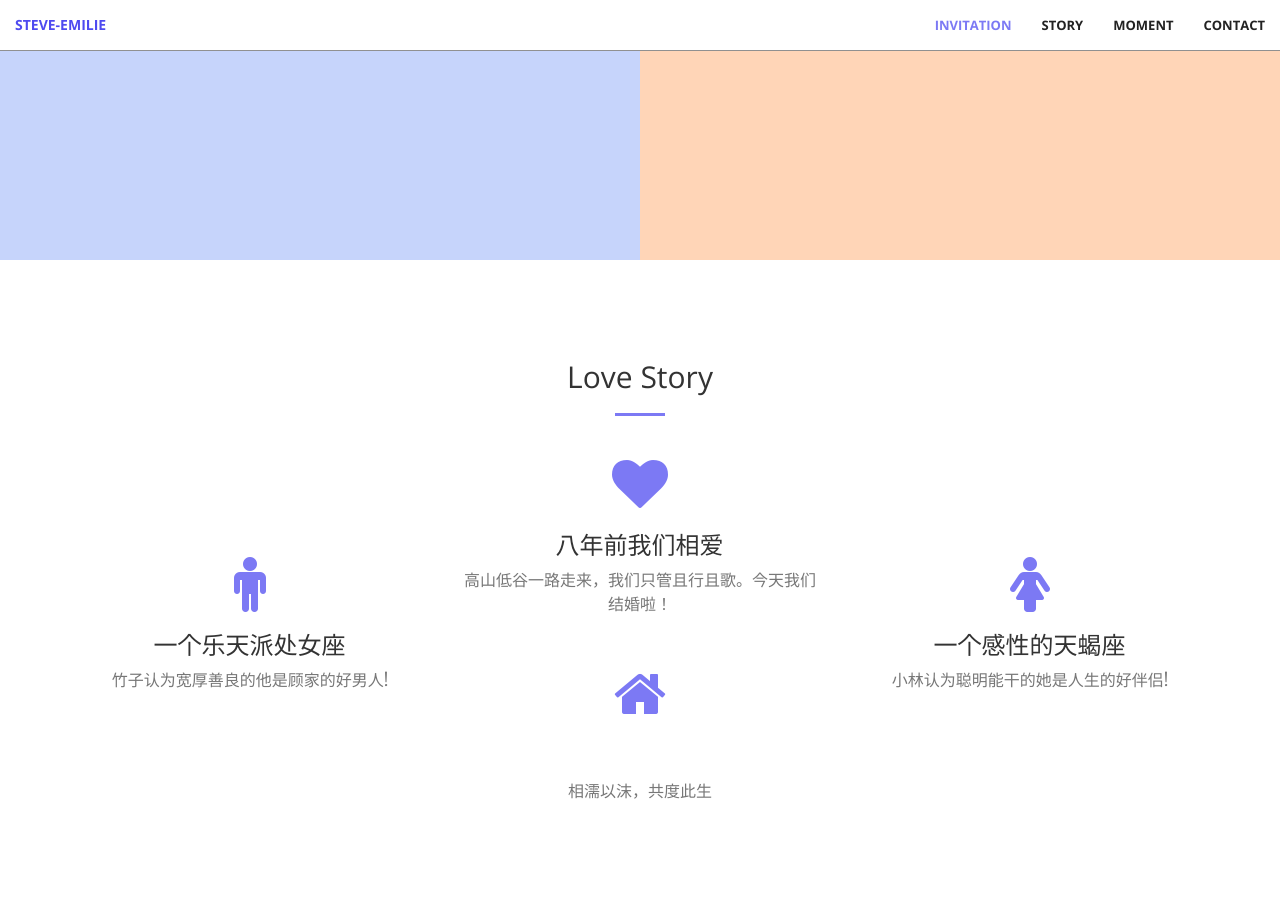
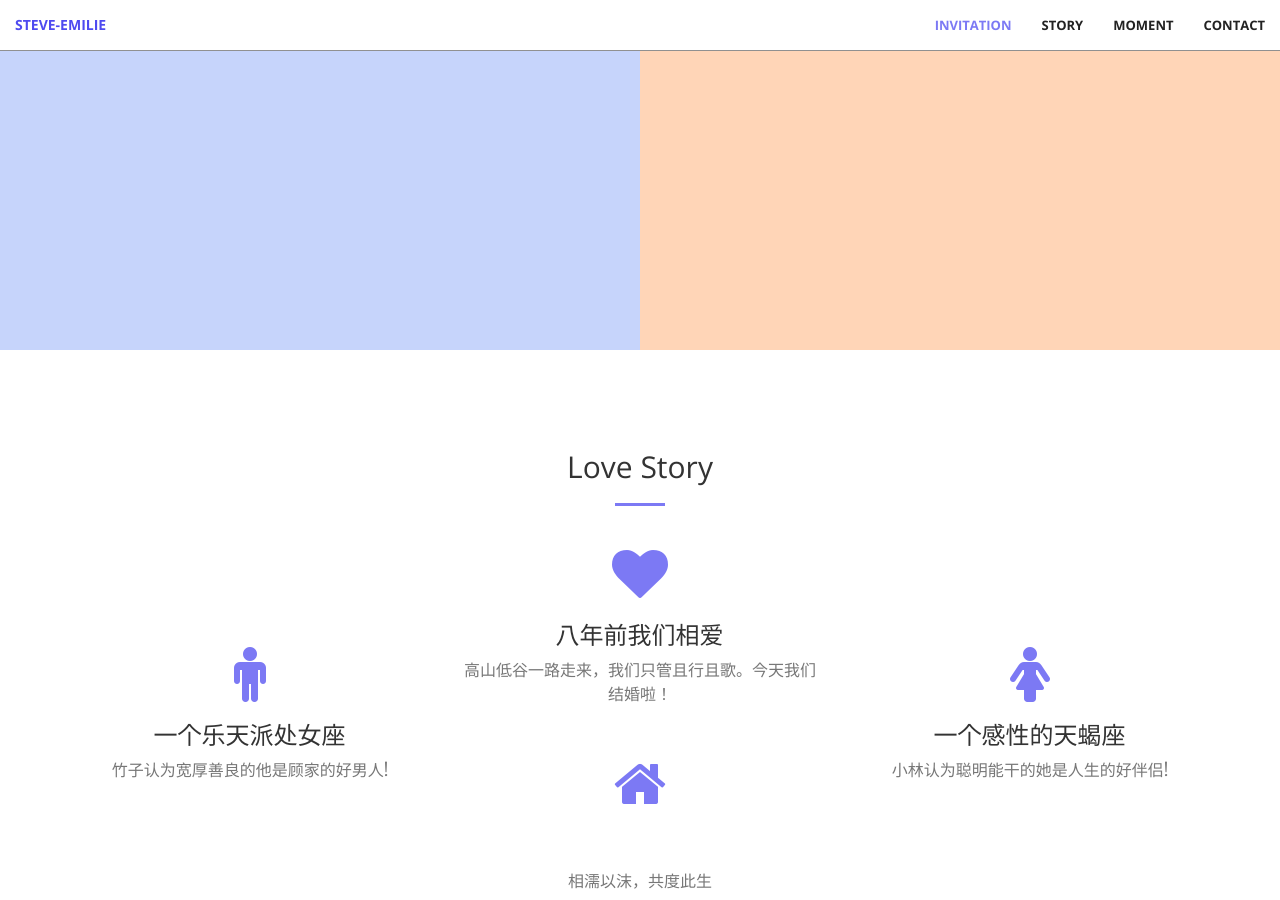
Before and after one commit to steve-emilie/steve-emilie.github.io, a Jekyll site: the page built from index.html, in a window 1280 px wide and 900 px high, scrolled down 1540 px. Built offline with Jekyll 4.4.1, drawn with Linux system fonts in a browser that asks for light colours.

Commit message:
debug:coupe bouton

```diff
--- a/_includes/call-to-action.html
+++ b/_includes/call-to-action.html
@@ -3,7 +3,7 @@
     <!-- <div style="display:flex"> -->
 
 
-    <div class="col-md-6 col-sm-12" id="m_france">
+    <div class="col-md-6" id="m_france">
         <div class="col-md-8 col-md-offset-2 text-center">
             <img src="img/xiangrikui.png" class="img-responsive col-xs-11 col-xs-offset-1" alt="">
             <h2 class="section-heading">Steve ♥ Emilie</h2>
@@ -15,7 +15,7 @@
         </div>
     </div>
 
-    <div class="col-md-6  col-sm-12" id="m_chine">
+    <div class="col-md-6" id="m_chine">
         <div class="col-md-8 col-md-offset-2 text-center">
             <img src="img/fleur_chine4.png" class="img-responsive  col-xs-11 col-xs-offset-1" alt="">
             <h2 class="section-heading">金育竹 ♥ 王晓林</h2>
--- a/_sass/_about.scss
+++ b/_sass/_about.scss
@@ -1,7 +1,7 @@
 #about{
-	min-height: 100vh;
+	min-height: 110vh;
 	#m_france{
-		min-height: 100vh;
+		min-height: 110vh;
 		background-color:#c6d4fb;
 		padding-bottom:20px;
 		p{
@@ -13,7 +13,7 @@
 		}
 	}
 	#m_chine{
-		min-height: 100vh;
+		min-height: 110vh;
 		background-color:#ffd5b7;
 		padding-bottom:20px;
 		p{
```
